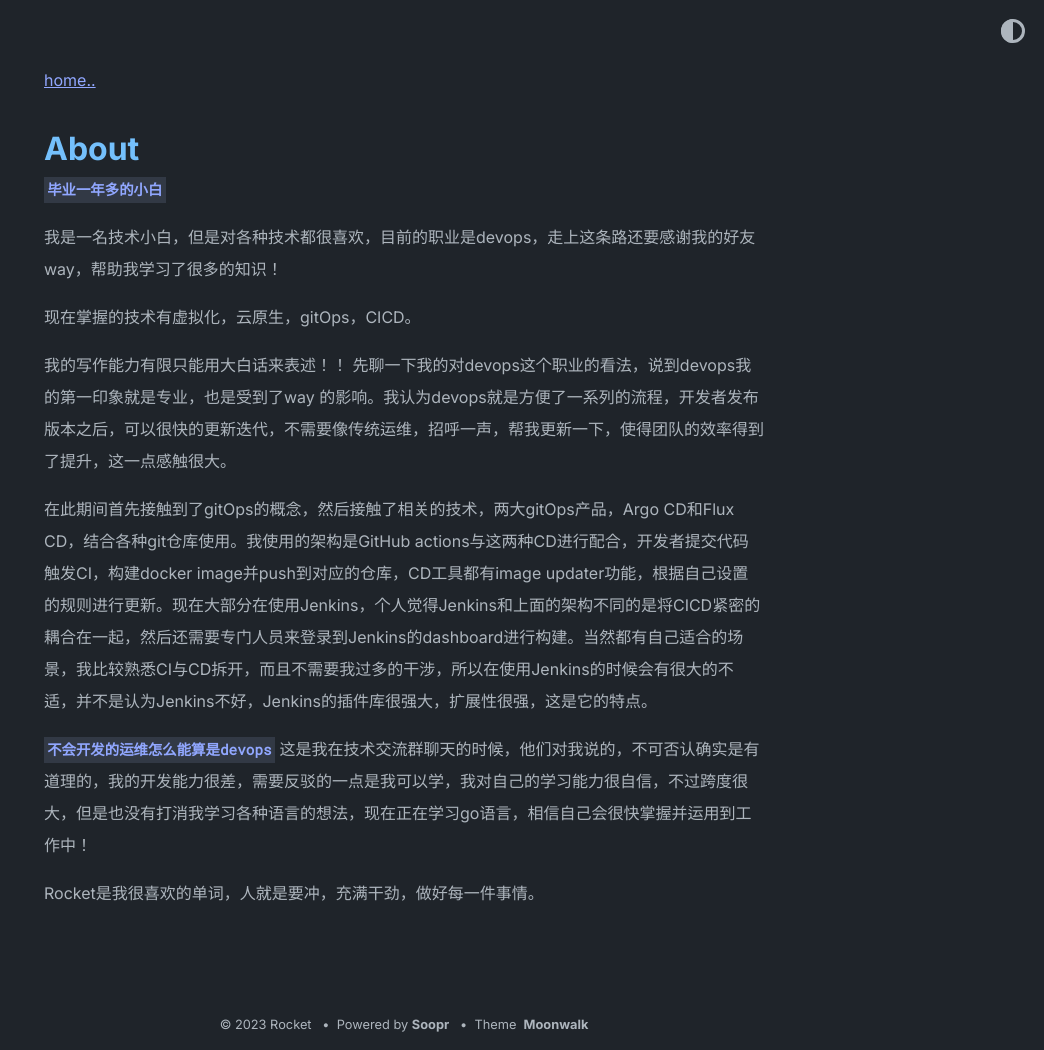
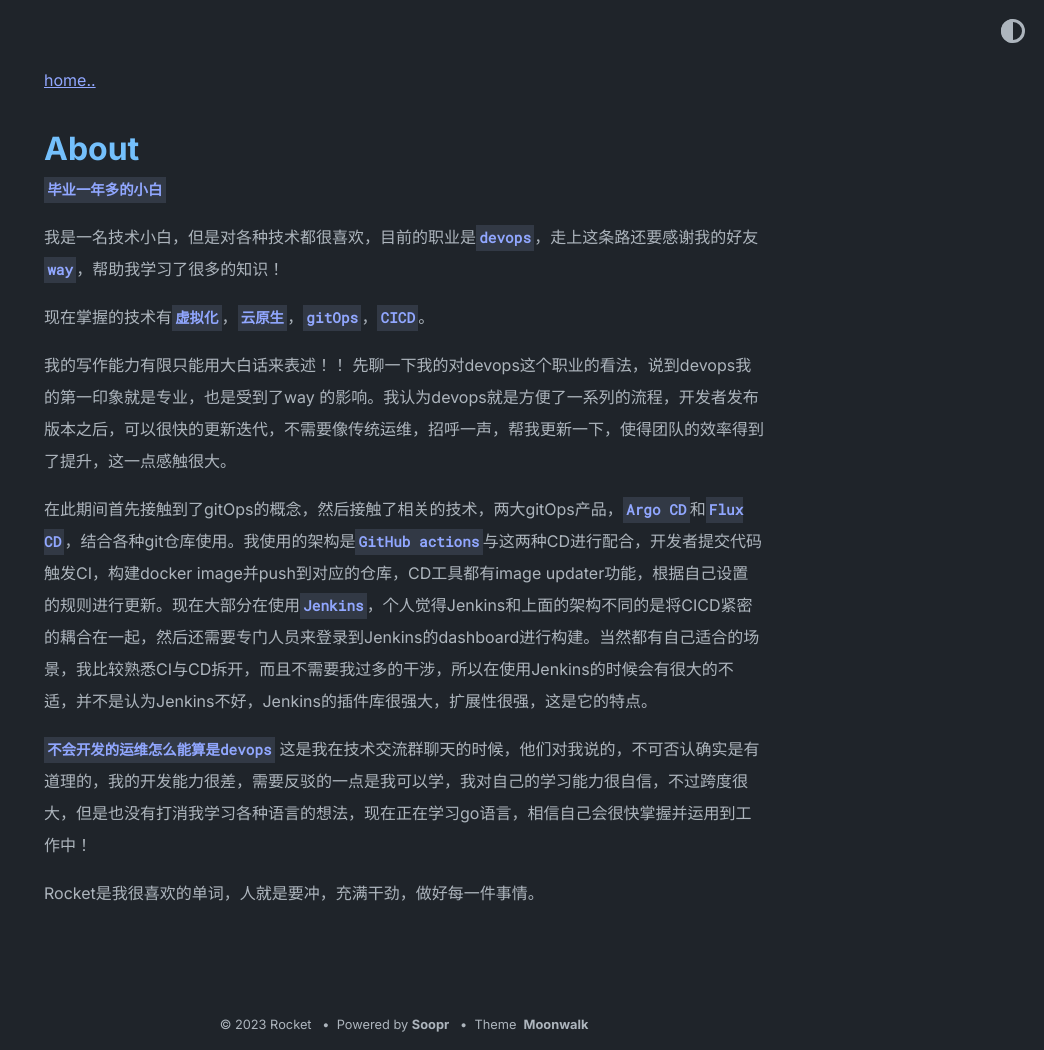
Before and after one commit to yunzck8s/rocket.github.io, a Jekyll site: the page built from about.md, in a window 1280 px wide. Shown: the whole page, without its empty margins (236-1280 px from the left). Built offline with Jekyll 4.4.1, drawn with Linux system fonts in a browser that asks for light colours.

```diff
--- a/about.md
+++ b/about.md
@@ -5,14 +5,14 @@ title: About
 
 `毕业一年多的小白`
 
-我是一名技术小白，但是对各种技术都很喜欢，目前的职业是devops，走上这条路还要感谢我的好友 way，帮助我学习了很多的知识！
+我是一名技术小白，但是对各种技术都很喜欢，目前的职业是`devops`，走上这条路还要感谢我的好友 `way`，帮助我学习了很多的知识！
 
-现在掌握的技术有虚拟化，云原生，gitOps，CICD。
+现在掌握的技术有`虚拟化`，`云原生`，`gitOps`，`CICD`。
 
 我的写作能力有限只能用大白话来表述！！
 先聊一下我的对devops这个职业的看法，说到devops我的第一印象就是专业，也是受到了way 的影响。我认为devops就是方便了一系列的流程，开发者发布版本之后，可以很快的更新迭代，不需要像传统运维，招呼一声，帮我更新一下，使得团队的效率得到了提升，这一点感触很大。
 
-在此期间首先接触到了gitOps的概念，然后接触了相关的技术，两大gitOps产品，Argo CD和Flux CD，结合各种git仓库使用。我使用的架构是GitHub actions与这两种CD进行配合，开发者提交代码触发CI，构建docker image并push到对应的仓库，CD工具都有image updater功能，根据自己设置的规则进行更新。现在大部分在使用Jenkins，个人觉得Jenkins和上面的架构不同的是将CICD紧密的耦合在一起，然后还需要专门人员来登录到Jenkins的dashboard进行构建。当然都有自己适合的场景，我比较熟悉CI与CD拆开，而且不需要我过多的干涉，所以在使用Jenkins的时候会有很大的不适，并不是认为Jenkins不好，Jenkins的插件库很强大，扩展性很强，这是它的特点。
+在此期间首先接触到了gitOps的概念，然后接触了相关的技术，两大gitOps产品，`Argo CD`和`Flux CD`，结合各种git仓库使用。我使用的架构是`GitHub actions`与这两种CD进行配合，开发者提交代码触发CI，构建docker image并push到对应的仓库，CD工具都有image updater功能，根据自己设置的规则进行更新。现在大部分在使用`Jenkins`，个人觉得Jenkins和上面的架构不同的是将CICD紧密的耦合在一起，然后还需要专门人员来登录到Jenkins的dashboard进行构建。当然都有自己适合的场景，我比较熟悉CI与CD拆开，而且不需要我过多的干涉，所以在使用Jenkins的时候会有很大的不适，并不是认为Jenkins不好，Jenkins的插件库很强大，扩展性很强，这是它的特点。
 
 `不会开发的运维怎么能算是devops` 这是我在技术交流群聊天的时候，他们对我说的，不可否认确实是有道理的，我的开发能力很差，需要反驳的一点是我可以学，我对自己的学习能力很自信，不过跨度很大，但是也没有打消我学习各种语言的想法，现在正在学习go语言，相信自己会很快掌握并运用到工作中！
 
```
